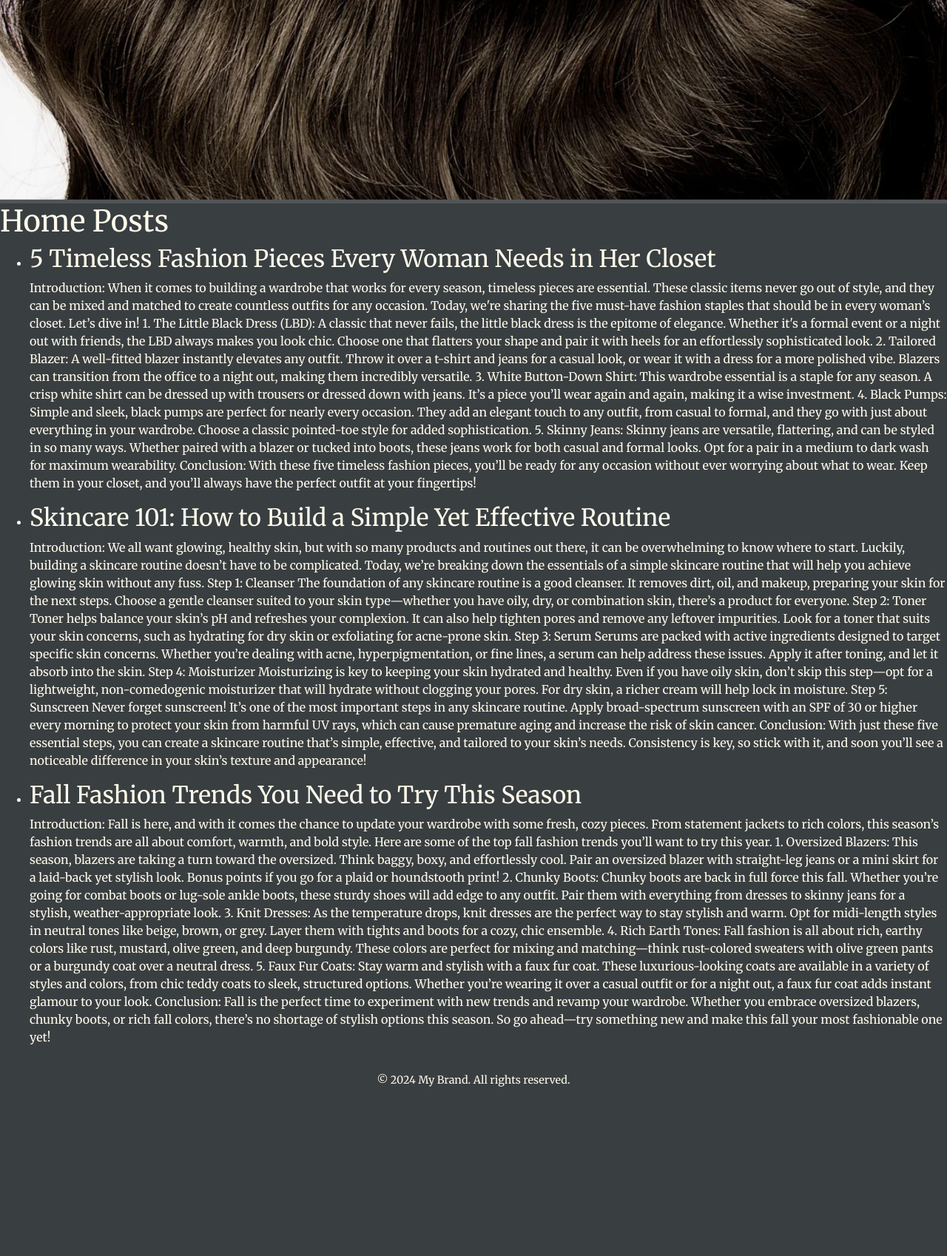
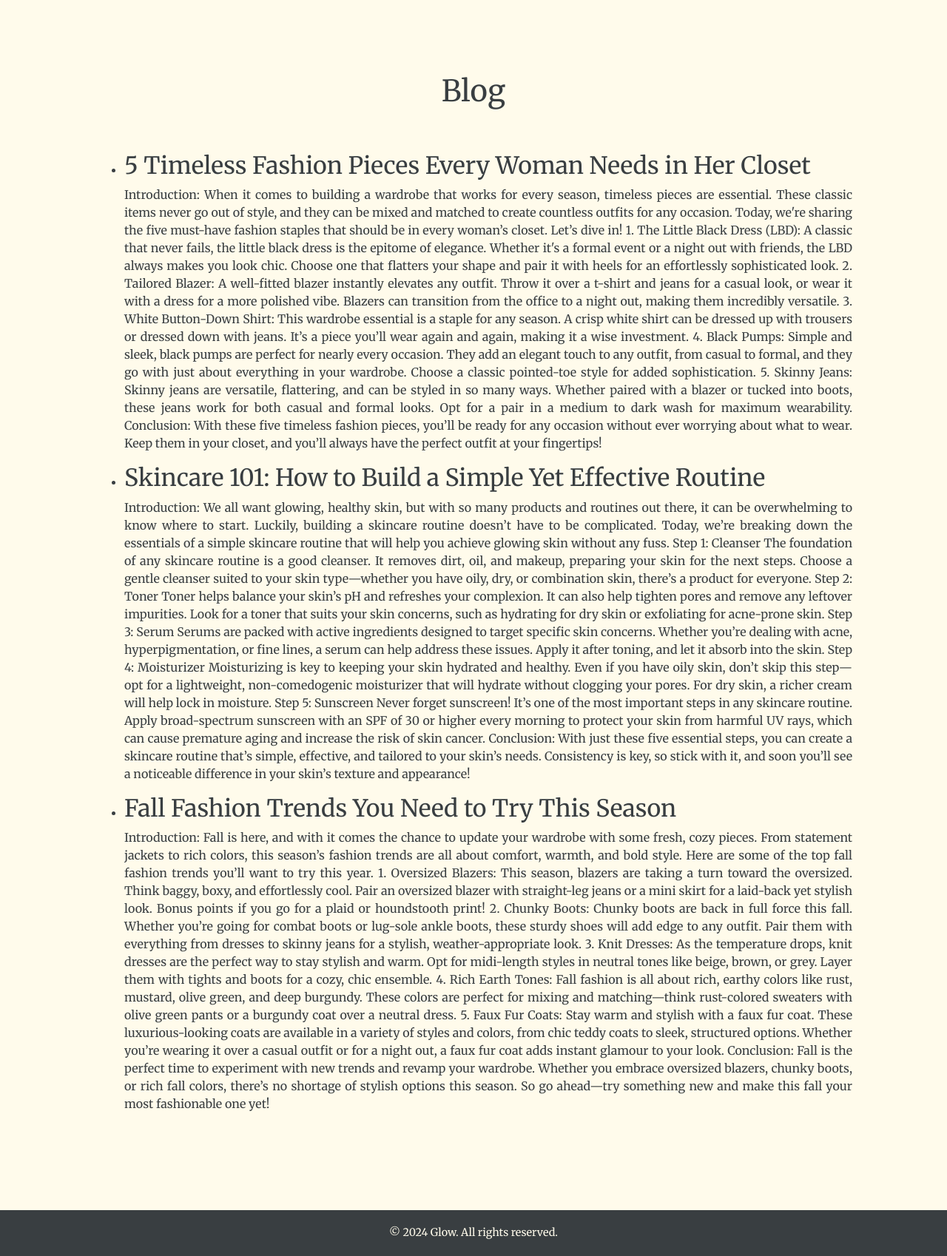
Before and after one commit to Aria-vero-s/glow, a Django app: page / in a window 1280 px wide. Shown: the part 581-2279 px from the top of the page at 74% size. Before the commit the page ends 2050 px from the top, so only its background shows below. Run offline with Django 5.2, Linux system fonts and the light colour scheme; data comes from the database, SQL or seed files in the repository; some libraries are stand-ins or nearby versions.

Commit message:
mod styling

```diff
--- a/home/templates/home/index.html
+++ b/home/templates/home/index.html
@@ -12,17 +12,14 @@
 	<link rel="stylesheet" href="{% static 'css/styles.css' %}">
 </head>
 <body>
-	<nav class="navbar navbar-expand-lg navbar-light bg-light">
-		<a class="navbar-brand" href="#">Glow .</a>
+	<nav class="navbar navbar-expand-lg navbar-light bg-light custom-nav">
+		<a class="navbar-brand logo-link" href="{% url 'index' %}">Glow .</a>
 		<button class="navbar-toggler" type="button" data-toggle="collapse" data-target="#navbarSupportedContent" aria-controls="navbarSupportedContent" aria-expanded="false" aria-label="Toggle navigation">
 			<span class="navbar-toggler-icon"></span>
 		</button>
 
 		<div class="collapse navbar-collapse" id="navbarSupportedContent">
-			<ul class="navbar-nav mr-auto">
-				<li class="nav-item">
-					<a class="nav-link" href="#">About</a>
-				</li>
+			<ul class="navbar-nav ml-auto">
 				<li class="nav-item dropdown">
 					<a class="nav-link dropdown-toggle" href="#" id="navbarDropdown" role="button" data-toggle="dropdown" aria-haspopup="true" aria-expanded="false">
 						Shop
@@ -32,17 +29,28 @@
 						<a class="dropdown-item" href="#">Skincare</a>
 					</div>
 				</li>
+				<li class="nav-item">
+					<a class="nav-link" href="#">About</a>
+				</li>
+				<li class="nav-item">
+					<a class="nav-link" href="#">Contact</a>
+				</li>
 			</ul>
 		</div>
 	</nav>
 
 	<section class="hero">
-		<h1>Welcome</h1>
-		<p>Your modern solution for better web experiences.</p>
-		<a href="#contact" class="cta-button">Get in Touch</a>
+		<div class="hero-content">
+			<h1 class="tagline">Glow .</h1>
+			<p class="tagline">Hair products and beauty</p>
+			<a href="#contact" class="cta-button">Shop today</a>
+		</div>
 	</section>
-	<section class="Posts">
-		<h1>Home Posts</h1>
+	<div class="divider"></div>
+	<section class="posts">
+		<div class="posts-content">
+			<h1>Blog</h1>
+			<div class="small-divider"></div>
 			<ul>
 					{% for post in posts %}
 							<li>
@@ -51,10 +59,12 @@
 							</li>
 					{% endfor %}
 			</ul>
+		</div>
 	</section>
+	<div class="divider"></div>
 
 	<footer>
-		<p>&copy; 2024 My Brand. All rights reserved.</p>
+		<p>&copy; 2024 Glow. All rights reserved.</p>
 	</footer>
 	<script src="https://code.jquery.com/jquery-3.2.1.slim.min.js" integrity="sha384-KJ3o2DKtIkvYIK3UENzmM7KCkRr/rE9/Qpg6aAZGJwFDMVNA/GpGFF93hXpG5KkN" crossorigin="anonymous"></script>
 	<script src="https://cdn.jsdelivr.net/npm/popper.js@1.12.9/dist/umd/popper.min.js" integrity="sha384-ApNbgh9B+Y1QKtv3Rn7W3mgPxhU9K/ScQsAP7hUibX39j7fakFPskvXusvfa0b4Q" crossorigin="anonymous"></script>
--- a/static/css/styles.css
+++ b/static/css/styles.css
@@ -3,33 +3,36 @@ body {
 	padding: 0;
 	box-sizing: border-box;
 	font-family: 'Merriweather', serif;
-	background-color: #393e41;
-	color: #fffbeb;
+	background-color: #fffbeb;
+	color: #393e41;
 	height: 100%;
 	scroll-behavior: smooth;
-}
-
-/* Content Styling */
-.content {
-	z-index: 1;
-	padding: 20px;
-	border-radius: 10px;
-}
-
-.tagline {
-	font-size: 2.5rem;
-	margin: 0 0 20px;
 }
 
 a {
 	text-decoration: none;
 	color: inherit;
+	transition: all 0.3s;
+}
+
+a:hover {
+	text-decoration: none;
+	color: inherit;
+	transition: all 0.3s;
+}
+
+.logo-link:hover {
+	color: #131210 !important;
+}
+
+.custom-nav {
+	height: 100px;
 }
 
 /* Hero Section */
 .hero {
-	height: 100vh;
-	background-image: url('/static/media/landing-image.png');
+	height: 60vh;
+	background-image: url('/static/media/landing-image-2.jpg');
 	background-size: cover;
 	background-position: center;
 	display: flex;
@@ -38,29 +41,65 @@ a {
 	text-align: center;
 }
 
+.hero-content {
+	text-align: center;
+	display: flex;
+	flex-direction: column;
+	align-items: center;
+  }
+
 .hero h1 {
-	font-size: 3rem;
+	font-size: 5rem;
 	margin-bottom: 20px;
 }
 
 .hero p {
-	font-size: 1.2rem;
+	font-size: 3.2rem;
 	margin-bottom: 30px;
 }
+
+.tagline {
+	color: #fffbeb;
+	font-size: 2.5rem;
+	margin: 0 0 20px;
+}
+
+.divider {
+	background-color: transparent;
+	height:100px;
+}
+
+.small-divider {
+	background-color: transparent;
+	height:50px;
+}
+
+/* Posts Section */
 
 .content {
 	color: white;
 	text-shadow: 0 2px 4px rgba(0, 0, 0, 0.8);
 }
 
-.tagline {
-	font-size: 2rem;
-	margin-bottom: 20px;
+.posts {
+	display: flex;
+	justify-content: center;
+	align-items: center;
+	text-align: justify;
 }
 
+.posts-content {
+	display: flex;
+	flex-direction: column;
+	align-items: center;
+	width:80%;
+}
+
+/* Buttons */
+
 .cta-button {
-	background-color: #ffcc00;
-	color: #393e41;
+	background-color: #131210;
+	color: #fffbeb;
 	padding: 15px 30px;
 	font-size: 1.1rem;
 	font-weight: bold;
@@ -69,7 +108,8 @@ a {
 }
 
 .cta-button:hover {
-	background-color: #f1b800;
+	color: #fffbeb;
+	background-color: #979797;
 }
 
 /* Footer */
```
Also changed, not shown: 3 other files. Lines whose indentation alone changed are shown as unchanged.
